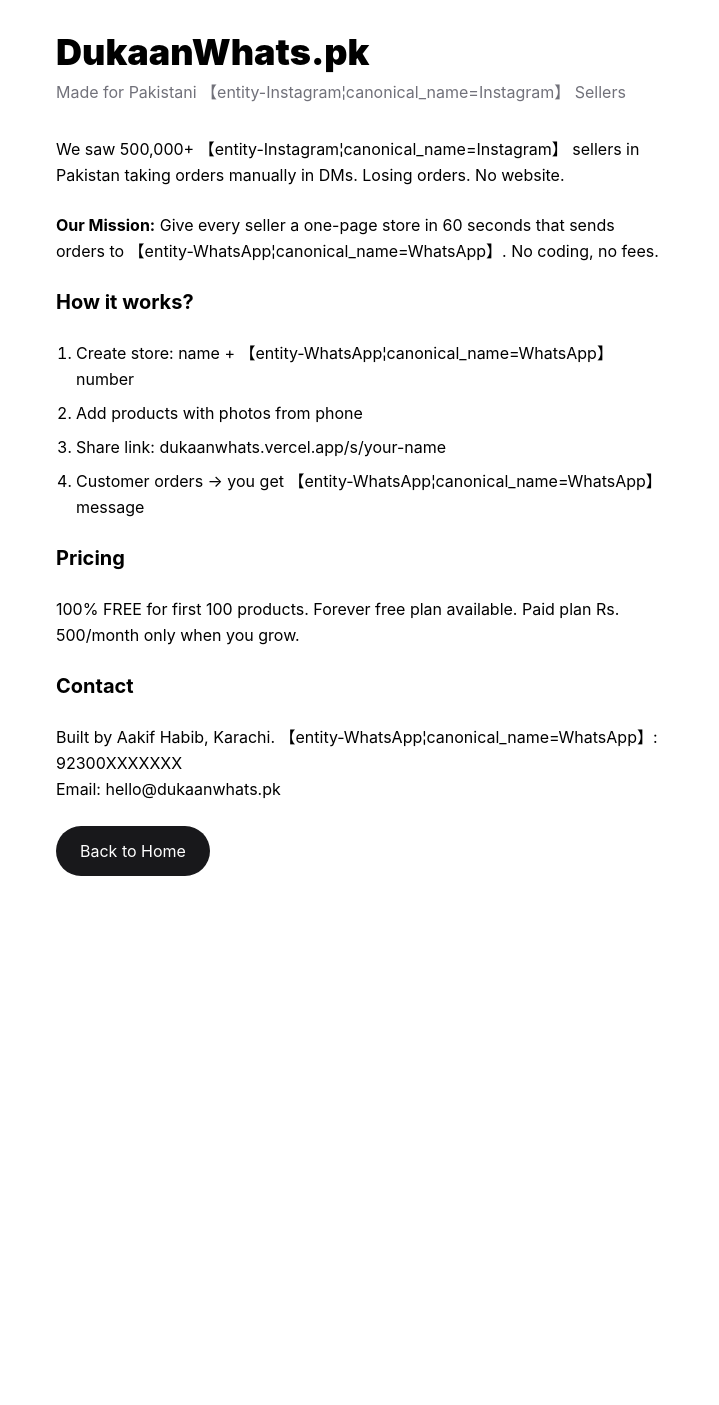
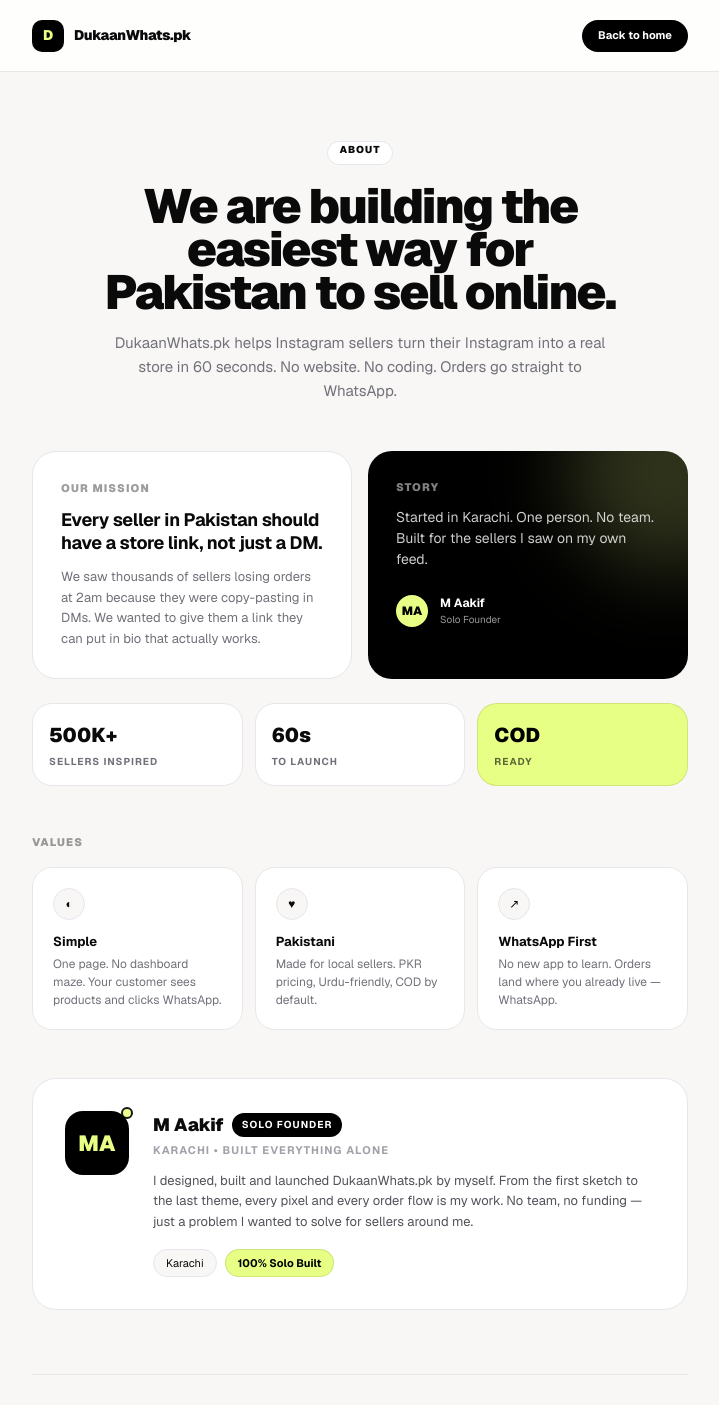
Before and after one commit to aakifhabib/DukaanWhats, a Next.js app: page /about in a window 1280 px wide. Shown: the top 1405 px of the page, without its empty margins (280-999 px from the left). Before the commit the page ends 908 px from the top, so only its background shows below. Built offline with nearby package versions, Linux system fonts and the light colour scheme.

Commit message:
Rename About component to AboutPage and update layout

```diff
--- a/app/about/page.tsx
+++ b/app/about/page.tsx
@@ -1,24 +1,106 @@
-export default function About() {
+export default function AboutPage() {
   return (
-    <div className="min-h-screen bg-white max-w-2xl mx-auto p-8">
-      <h1 className="text-4xl font-black">DukaanWhats.pk</h1>
-      <p className="text-zinc-500 mt-2">Made for Pakistani 【entity-Instagram¦canonical_name=Instagram】 Sellers</p>
-      <div className="mt-8 space-y-6 leading-relaxed">
-        <p>We saw 500,000+ 【entity-Instagram¦canonical_name=Instagram】 sellers in Pakistan taking orders manually in DMs. Losing orders. No website.</p>
-        <p><b>Our Mission:</b> Give every seller a one-page store in 60 seconds that sends orders to 【entity-WhatsApp¦canonical_name=WhatsApp】. No coding, no fees.</p>
-        <h2 className="font-bold text-xl mt-8">How it works?</h2>
-        <ol className="list-decimal ml-5 space-y-2">
-          <li>Create store: name + 【entity-WhatsApp¦canonical_name=WhatsApp】 number</li>
-          <li>Add products with photos from phone</li>
-          <li>Share link: dukaanwhats.vercel.app/s/your-name</li>
-          <li>Customer orders → you get 【entity-WhatsApp¦canonical_name=WhatsApp】 message</li>
-        </ol>
-        <h2 className="font-bold text-xl mt-8">Pricing</h2>
-        <p>100% FREE for first 100 products. Forever free plan available. Paid plan Rs. 500/month only when you grow.</p>
-        <h2 className="font-bold text-xl mt-8">Contact</h2>
-        <p>Built by Aakif Habib, Karachi. 【entity-WhatsApp¦canonical_name=WhatsApp】: 92300XXXXXXX<br/>Email: hello@dukaanwhats.pk</p>
-        <a href="/" className="inline-block mt-8 bg-zinc-900 text-white px-6 py-3 rounded-full">Back to Home</a>
+    <div className="min-h-screen bg-[#F8F7F5] text-[#0A0A0A] antialiased selection:bg-[#E8FF86] selection:text-black">
+      <style>{`@import url('https://fonts.googleapis.com/css2?family=Geist:wght@400;600;700;800;900&display=swap'); *{font-family:'Geist',system-ui,sans-serif}`}</style>
+
+      {/* Top bar like login - dotted */}
+      <div className="h-[72px] border-b bg-white/80 backdrop-blur sticky top-0 z-20 flex items-center">
+        <div className="max-w-[720px] w-full mx-auto px-5 md:px-8 flex justify-between items-center">
+          <a href="/" className="flex items-center gap-2.5">
+            <div className="w-8 h-8 rounded-[10px] bg-black text-[#E8FF86] grid place-items-center font-black text-[14px]">D</div>
+            <span className="font-black tracking-tight text-[14px]">DukaanWhats.pk</span>
+          </a>
+          <a href="/" className="h-8 px-4 bg-black text-white rounded-full text-[11px] font-bold grid place-items-center">Back to home</a>
+        </div>
+      </div>
+
+      <div className="max-w-[720px] mx-auto px-5 md:px-8 py-10 md:py-16">
+        {/* Hero */}
+        <div className="text-center">
+          <div className="inline-flex h-6 px-3 bg-white border rounded-full text-[10px] font-black tracking-widest">ABOUT</div>
+          <h1 className="mt-5 text-[32px] md:text-[48px] leading-[0.9] font-black tracking-[-0.04em]">We are building the<br/>easiest way for<br/>Pakistan to sell online.</h1>
+          <p className="mt-4 text-[14px] md:text-[15px] leading-[1.6] text-zinc-500 max-w-[520px] mx-auto">DukaanWhats.pk helps Instagram sellers turn their Instagram into a real store in 60 seconds. No website. No coding. Orders go straight to WhatsApp.</p>
+        </div>
+
+        {/* Mission */}
+        <div className="mt-12 grid md:grid-cols-2 gap-4">
+          <div className="bg-white border rounded-[24px] p-6 md:p-7">
+            <div className="text-[11px] font-black tracking-widest opacity-40">OUR MISSION</div>
+            <p className="mt-3 text-[16px] md:text-[18px] leading-[1.3] font-bold tracking-[-0.02em]">Every seller in Pakistan should have a store link, not just a DM.</p>
+            <p className="mt-3 text-[13px] leading-[1.6] text-zinc-500">We saw thousands of sellers losing orders at 2am because they were copy-pasting in DMs. We wanted to give them a link they can put in bio that actually works.</p>
+          </div>
+          <div className="bg-black text-white rounded-[24px] p-6 md:p-7 relative overflow-hidden">
+            <div className="absolute -top-20 -right-20 w-[200px] h-[200px] bg-[#E8FF86]/20 rounded-full blur-[40px]" />
+            <div className="relative text-[11px] font-black tracking-widest opacity-50">STORY</div>
+            <p className="relative mt-3 text-[14px] leading-[1.5] text-white/80">Started in Karachi. One person. No team. Built for the sellers I saw on my own feed.</p>
+            <div className="relative mt-6 flex items-center gap-3">
+              <div className="w-8 h-8 rounded-full bg-[#E8FF86] text-black grid place-items-center font-black text-[12px]">MA</div>
+              <div><div className="text-[12px] font-bold">M Aakif</div><div className="text-[10px] opacity-60">Solo Founder</div></div>
+            </div>
+          </div>
+        </div>
+
+        {/* Numbers */}
+        <div className="mt-6 grid grid-cols-3 gap-3">
+          <div className="bg-white border rounded-[20px] p-4"><div className="text-[20px] font-black">500K+</div><div className="text-[10px] font-bold tracking-widest text-zinc-500 mt-1">SELLERS INSPIRED</div></div>
+          <div className="bg-white border rounded-[20px] p-4"><div className="text-[20px] font-black">60s</div><div className="text-[10px] font-bold tracking-widest text-zinc-500 mt-1">TO LAUNCH</div></div>
+          <div className="bg-[#E8FF86] border border-black/10 rounded-[20px] p-4"><div className="text-[20px] font-black text-black">COD</div><div className="text-[10px] font-bold tracking-widest text-black/60 mt-1">READY</div></div>
+        </div>
+
+        {/* Values */}
+        <div className="mt-12">
+          <div className="text-[11px] font-black tracking-widest opacity-40">VALUES</div>
+          <div className="mt-4 grid md:grid-cols-3 gap-3">
+            <div className="bg-white border rounded-[20px] p-5"><div className="w-8 h-8 bg-[#F8F7F5] border rounded-full grid place-items-center text-[12px]">◐</div><div className="mt-3 font-bold text-[13px]">Simple</div><div className="mt-1 text-[12px] text-zinc-500 leading-[1.5]">One page. No dashboard maze. Your customer sees products and clicks WhatsApp.</div></div>
+            <div className="bg-white border rounded-[20px] p-5"><div className="w-8 h-8 bg-[#F8F7F5] border rounded-full grid place-items-center text-[12px]">♥</div><div className="mt-3 font-bold text-[13px]">Pakistani</div><div className="mt-1 text-[12px] text-zinc-500 leading-[1.5]">Made for local sellers. PKR pricing, Urdu-friendly, COD by default.</div></div>
+            <div className="bg-white border rounded-[20px] p-5"><div className="w-8 h-8 bg-[#F8F7F5] border rounded-full grid place-items-center text-[12px]">↗</div><div className="mt-3 font-bold text-[13px]">WhatsApp First</div><div className="mt-1 text-[12px] text-zinc-500 leading-[1.5]">No new app to learn. Orders land where you already live — WhatsApp.</div></div>
+          </div>
+        </div>
+
+        {/* Founder */}
+        <div className="mt-12 bg-white border rounded-[24px] p-6 md:p-8 flex flex-col md:flex-row gap-6">
+          <div className="w-[64px] h-[64px] rounded-[18px] bg-black text-[#E8FF86] grid place-items-center font-black text-[22px] relative">MA<div className="absolute -top-1 -right-1 w-3 h-3 bg-[#E8FF86] rounded-full border-2 border-black animate-pulse" /></div>
+          <div className="flex-1">
+            <div className="flex flex-wrap items-center gap-2"><span className="font-black text-[18px]">M Aakif</span><span className="h-6 px-2.5 bg-black text-white rounded-full text-[10px] font-bold grid place-items-center tracking-widest">SOLO FOUNDER</span></div>
+            <div className="text-[11px] font-bold tracking-widest text-zinc-400 mt-1">KARACHI • BUILT EVERYTHING ALONE</div>
+            <p className="mt-3 text-[13px] leading-[1.6] text-zinc-600">I designed, built and launched DukaanWhats.pk by myself. From the first sketch to the last theme, every pixel and every order flow is my work. No team, no funding — just a problem I wanted to solve for sellers around me.</p>
+            <div className="mt-4 flex gap-2 text-[11px]">
+              <span className="h-7 px-3 bg-[#F8F7F5] border rounded-full grid place-items-center">Karachi</span>
+              <span className="h-7 px-3 bg-[#E8FF86] border border-black/10 rounded-full grid place-items-center font-bold text-black">100% Solo Built</span>
+            </div>
+          </div>
+        </div>
+
+        {/* Footer Menu - names like "about" not "/about" */}
+        <div className="mt-16 border-t pt-8">
+          <div className="flex flex-wrap justify-between gap-4">
+            <div>
+              <div className="flex items-center gap-2"><div className="w-6 h-6 rounded-[8px] bg-black text-[#E8FF86] grid place-items-center font-black text-[11px]">D</div><span className="font-bold text-[13px]">DukaanWhats.pk</span></div>
+              <div className="mt-2 text-[11px] text-zinc-500 max-w-[220px]">Built solo by M Aakif • For Pakistani sellers • Karachi</div>
+            </div>
+            <div className="grid grid-cols-2 gap-8">
+              <div>
+                <div className="text-[10px] font-black tracking-widest opacity-40">EXPLORE</div>
+                <div className="mt-3 space-y-2 text-[13px]">
+                  <a href="/about" className="block hover:opacity-60"><span className="font-bold">about</span> <span className="text-zinc-400">— our story</span></a>
+                  <a href="/pricing" className="block hover:opacity-60"><span className="font-bold">pricing</span> <span className="text-zinc-400">— plans</span></a>
+                  <a href="/login" className="block hover:opacity-60"><span className="font-bold">login</span> <span className="text-zinc-400">— sign in</span></a>
+                  <a href="/dashboard" className="block hover:opacity-60"><span className="font-bold">dashboard</span> <span className="text-zinc-400">— manage store</span></a>
+                </div>
+              </div>
+              <div>
+                <div className="text-[10px] font-black tracking-widest opacity-40">STORE</div>
+                <div className="mt-3 space-y-2 text-[13px]">
+                  <a href="/s/demo" className="block hover:opacity-60"><span className="font-bold">store demo</span> <span className="text-zinc-400">— live example</span></a>
+                  <a href="/reset-password" className="block hover:opacity-60"><span className="font-bold">reset password</span> <span className="text-zinc-400">— help</span></a>
+                  <div className="block"><span className="font-bold">contact</span> <span className="text-zinc-400">— hello@dukaanwhats.pk</span></div>
+                </div>
+              </div>
+            </div>
+          </div>
+          <div className="mt-8 flex justify-between text-[11px] text-zinc-400"><span>© 2026 M Aakif • DukaanWhats.pk • Built solo in Karachi</span><span className="hidden md:block">Made for Pakistan ♥</span></div>
+        </div>
       </div>
     </div>
-  );
+  )
 }
```
